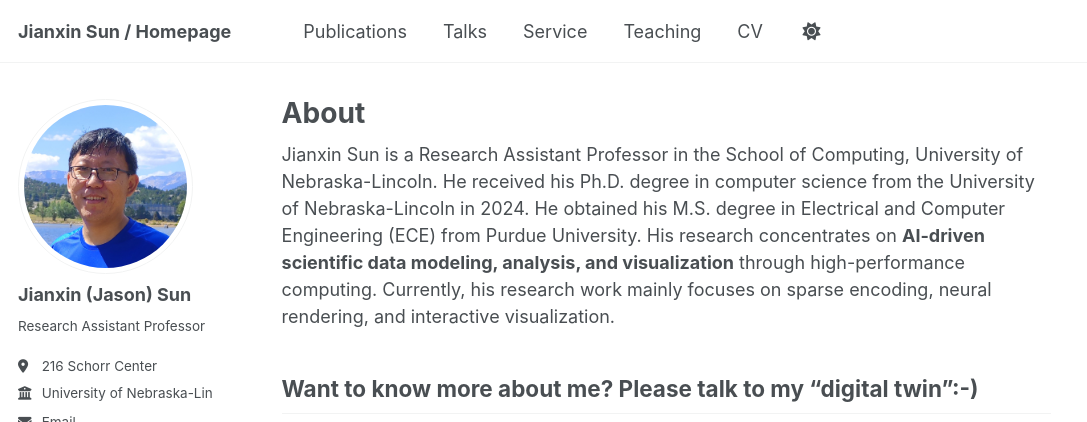
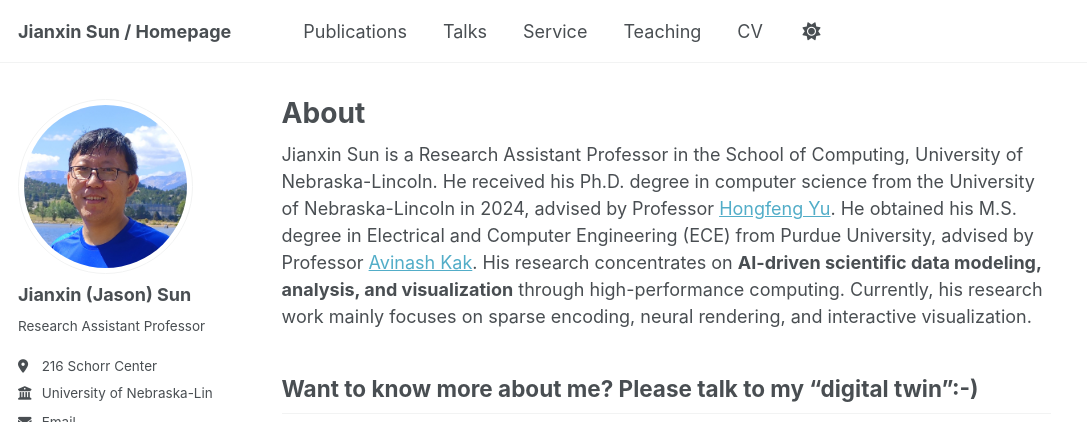
Before and after one commit to sunjianxin/sunjianxin.github.io, a Jekyll site: the page built from _pages/about.md, in a window 1280 px wide and 900 px high, cut to the strip 0-422 px from the top of the window. Shown: the whole strip, without its empty margins (0-1087 px from the left). Built offline with Jekyll 4.4.1, drawn with Linux system fonts in a browser that asks for light colours; some web fonts are replaced.

Commit message:
Update about.md

```diff
--- a/_pages/about.md
+++ b/_pages/about.md
@@ -7,7 +7,7 @@
   - /about.html
 ---
 
-Jianxin Sun is a Research Assistant Professor in the School of Computing, University of Nebraska-Lincoln. He received his Ph.D. degree in computer science from the University of Nebraska-Lincoln in 2024. <!--, advised by Professor [Hongfeng Yu](https://cse.unl.edu/~yu/). -->He obtained his M.S. degree in Electrical and Computer Engineering (ECE) from Purdue University. <!--, advised by Professor [Avinash Kak](https://engineering.purdue.edu/kak/). -->His research concentrates on **AI-driven scientific data modeling, analysis, and visualization** through high-performance computing. Currently, his research work mainly focuses on sparse encoding, neural rendering, and interactive visualization.
+Jianxin Sun is a Research Assistant Professor in the School of Computing, University of Nebraska-Lincoln. He received his Ph.D. degree in computer science from the University of Nebraska-Lincoln in 2024, advised by Professor [Hongfeng Yu](https://cse.unl.edu/~yu/). He obtained his M.S. degree in Electrical and Computer Engineering (ECE) from Purdue University, advised by Professor [Avinash Kak](https://engineering.purdue.edu/kak/). His research concentrates on **AI-driven scientific data modeling, analysis, and visualization** through high-performance computing. Currently, his research work mainly focuses on sparse encoding, neural rendering, and interactive visualization.
 
 Want to know more about me? Please talk to my "digital twin":-)
 ------
```
